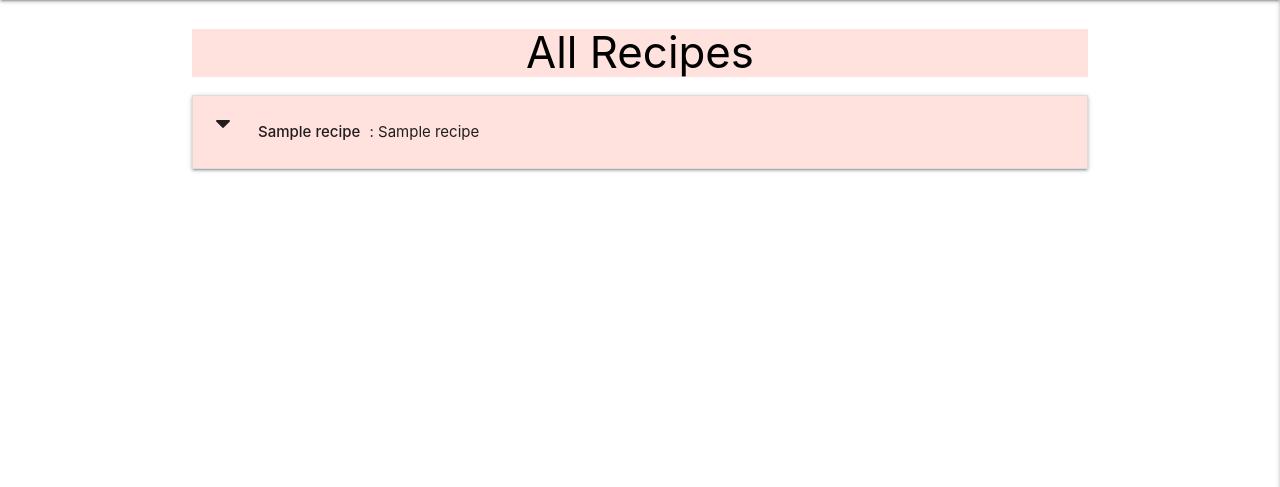
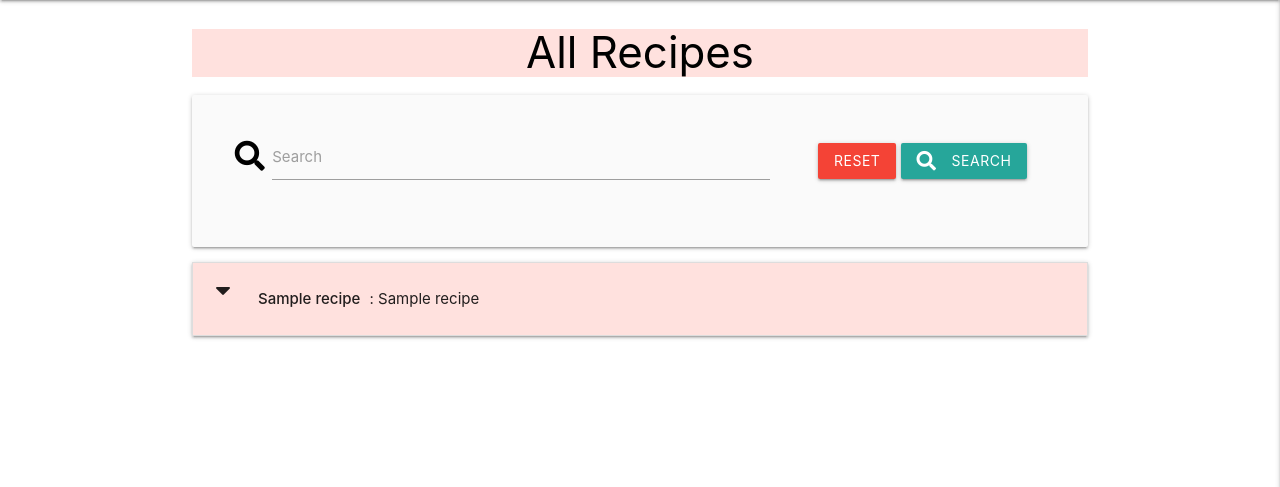
Before and after one commit to carolinecole25/MS3_CC_mint, a Flask app: page / in a window 1280 px wide. Shown: the part 64-551 px from the top of the page. Run offline with Flask 2, Linux system fonts and the light colour scheme; a database or web service that is not in the repository returns one stand-in record (values such as "Sample title"); some libraries are stand-ins or nearby versions.

Commit message:
add search functionality

```diff
--- a/app.py
+++ b/app.py
@@ -21,16 +21,22 @@ mongo = PyMongo(app)
 
 
 @app.route("/")
-@app.route("/get_recipes")
+@app.route("/add_recipe")
 def get_recipes():
     recipes = list(mongo.db.recipes.find())
+    return render_template("recipes.html", recipes=recipes)
+
+
+@app.route("/search", methods=["GET", "POST"])
+def search():
+    query = request.form.get("query")
+    recipes = list(mongo.db.recipes.find({"$text": {"$search": query}}))
     return render_template("recipes.html", recipes=recipes)
 
 
 @app.route("/register", methods=["GET", "POST"])
 def register():
     if request.method == "POST":
-
         # check if username already exists in db
         existing_user = mongo.db.users.find_one(
             {"username": request.form.get("username").lower()})
--- a/templates/recipes.html
+++ b/templates/recipes.html
@@ -3,7 +3,25 @@
 
 <h3 class="black-text backgroundcolor center-align">All Recipes</h3>
 
+<div class="row card-panel grey lighten-5">
+    <form action="{{ url_for('search') }}" method="post" class="col s12">
+        <div class="row valign-wrapper center-align">
+            <div class="input-field col s12 m8">
+                <i class="fas fa-search prefix black-text"></i>
+                <input type="text" name="query" id="query" minlength="3" class="validate" required>
+                <label for="query">Search</label>
+            </div>
+            <div class="col s12 m4">
+                <a href="{{ url_for('get_recipes') }}" class="red btn text-shadow">Reset</a>
+                <button type="submit" class="btn text-shadow">
+                <i class="fas fa-search left"></i> Search
+            </button>
+            </div>
+        </div>
+    </form>
+</div>
 
+{% if recipes|length > 0 %}
     <ul class="collapsible">
         {% for recipe in recipes %}
         <li>
@@ -30,6 +48,9 @@
         </li>
         {% endfor %}
     </ul>
+    {% else %}
+        <h3 class="black-text backgroundcolor center-align">No Results Found</h3>
+    {% endif %}
 
 
 {% endblock %}
```
